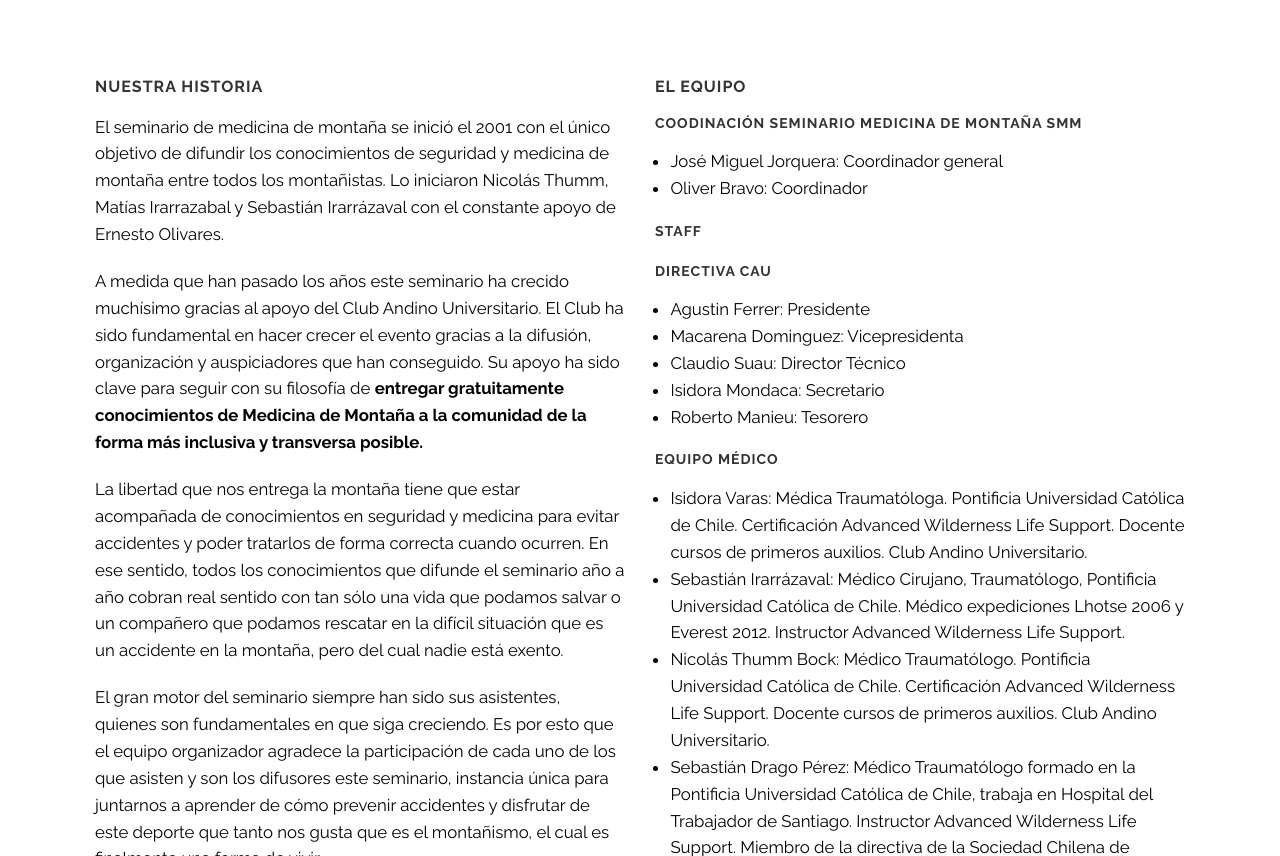
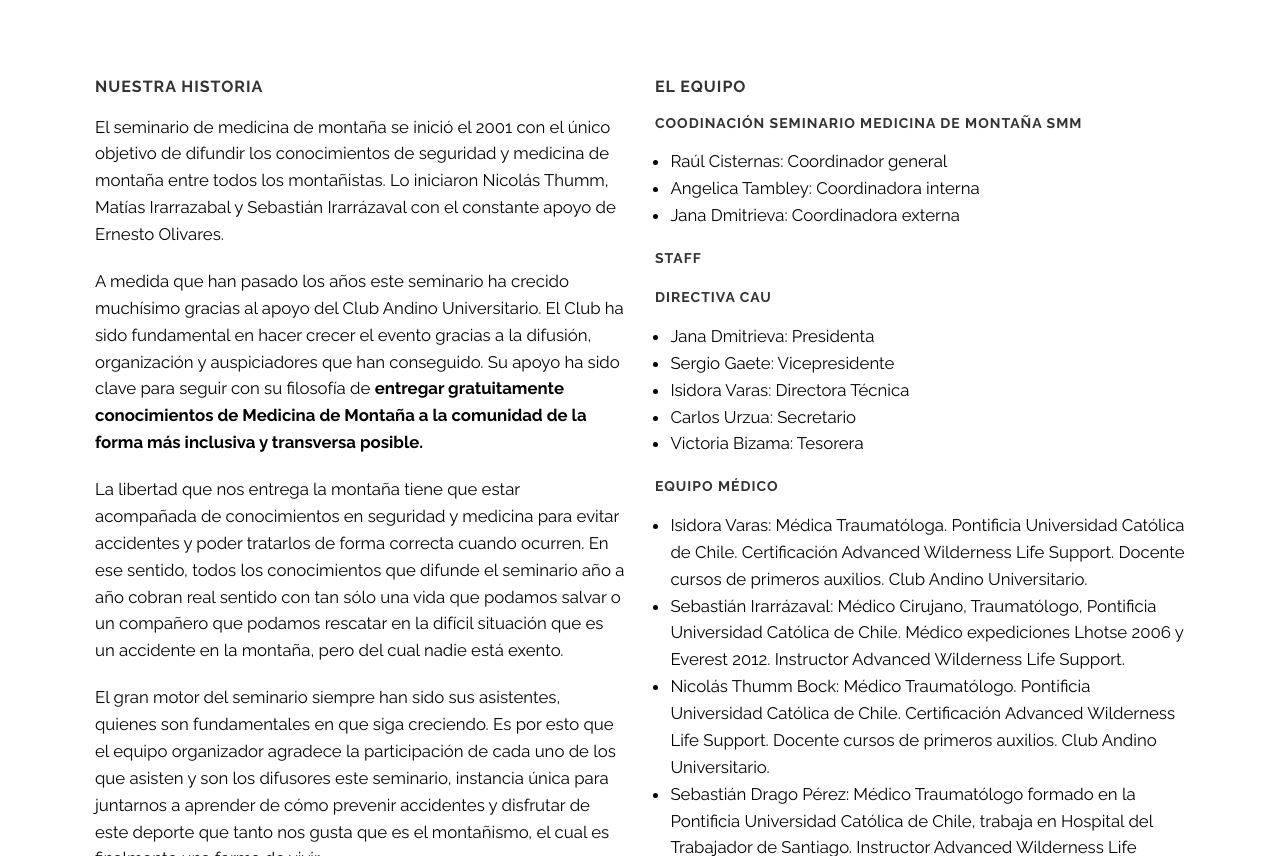
Before and after one commit to clubandinouniversitario/smm, a Jekyll site: the page built from about.html, in a window 1280 px wide, cut to the strip 419-1275 px from the top of the page. Built offline with Jekyll 4.4.1, drawn with Linux system fonts in a browser that asks for light colours.

Commit message:
update to xii version

```diff
--- a/_data/team.yml
+++ b/_data/team.yml
@@ -1,21 +1,23 @@
 managment:
-  - name: José Miguel Jorquera
+  - name: Raúl Cisternas
     description: Coordinador general
-  - name: Oliver Bravo
-    description: Coordinador
+  - name: Angelica Tambley
+    description: Coordinadora interna
+  - name: Jana Dmitrieva
+    description: Coordinadora externa
 
 
 board:
-  - name: Agustin Ferrer
-    description: Presidente
-  - name: Macarena Dominguez
-    description: Vicepresidenta
-  - name: Claudio Suau
-    description: Director Técnico
-  - name: Isidora Mondaca
+  - name: Jana Dmitrieva
+    description: Presidenta
+  - name: Sergio Gaete
+    description: Vicepresidente
+  - name: Isidora Varas
+    description: Directora Técnica
+  - name: Carlos Urzua
     description: Secretario
-  - name: Roberto Manieu
-    description: Tesorero
+  - name: Victoria Bizama
+    description: Tesorera
 
 medical:
   - name: Isidora Varas
--- a/css/style.css
+++ b/css/style.css
@@ -3849,3 +3849,12 @@
   font-size: 1.2rem;
   color: #000;
 }
+
+.slide-title {
+  font-size: 2.5rem !important;
+  color: #000;
+}
+
+.programe-section {
+  margin-bottom: 100px;
+}
```
Also changed, not shown: donate.html (+5 -5 lines), index.html (+28 -31 lines).
